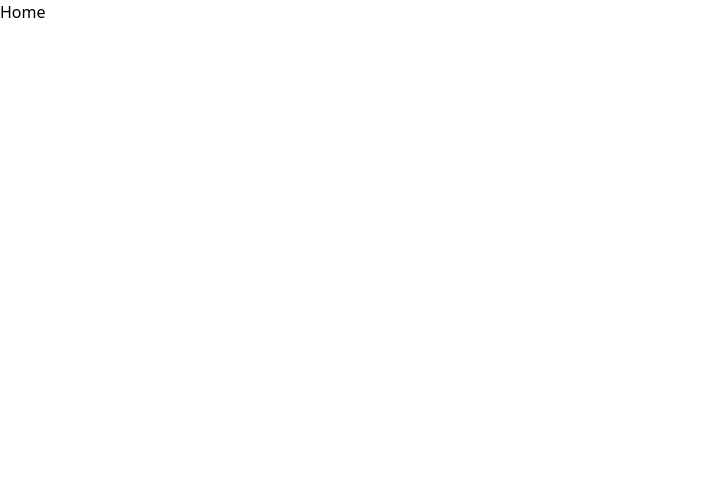
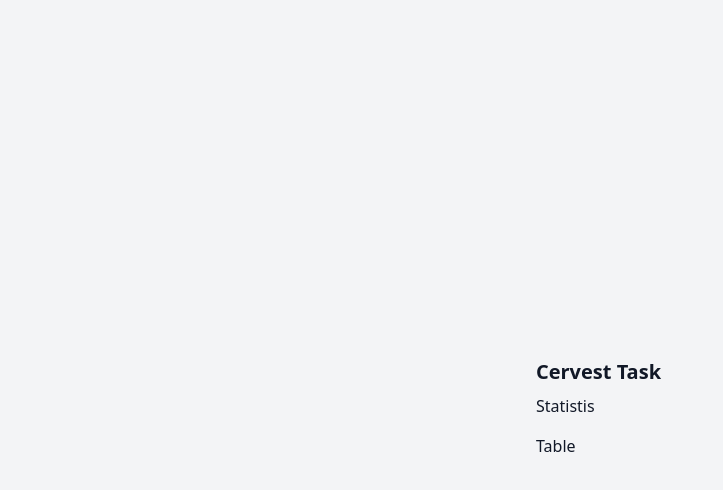
Before and after one commit to KabirMaan326/table-filter, a Next.js app: page / in a window 1280 px wide. Shown: the top 490 px of the page, without its empty margins (0-723 px from the left). Built offline with nearby package versions, Linux system fonts and the light colour scheme.

Commit message:
feature: add basic Home layout for content

```diff
--- a/src/pages/index.tsx
+++ b/src/pages/index.tsx
@@ -3,6 +3,7 @@ import {
 	InferGetServerSidePropsType,
 	type NextPage,
 } from "next";
+import Head from "next/head";
 import { useMemo } from "react";
 import { rainfallData } from "../utils/data";
 import { getTableDataFromRainfall } from "../utils/dataTransformation";
@@ -20,9 +21,27 @@ const Home: NextPage = ({
 	);
 	console.log({ tableData, columns });
 	return (
-		<div>
-			<h1>Home</h1>
-		</div>
+		<>
+			<Head>
+				<title>Cervest Test</title>
+				<meta name="description" content="Cervest Test" />
+			</Head>
+			<div className="min-h-screen bg-gray-100 text-gray-900 grid place-items-center">
+				<main className="max-w-4xl mx-auto px-4 sm:px-6 lg:px-8 pt-4">
+					<div className="">
+						<h1 className="text-xl font-semibold">Cervest Task</h1>
+					</div>
+					<div>
+						<div>
+							<div className="grid gap-4 grid-cols-1 sm:grid-cols-3 my-2 w-full">
+								Statistis
+							</div>
+						</div>
+					</div>
+					<div className="mt-4">Table</div>
+				</main>
+			</div>
+		</>
 	);
 };
 
```
